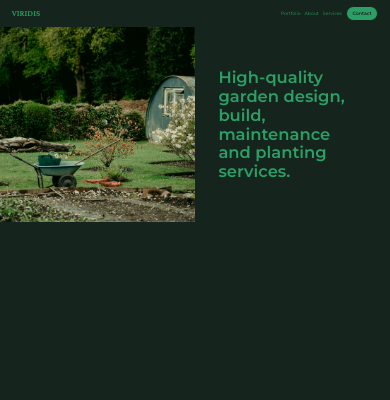
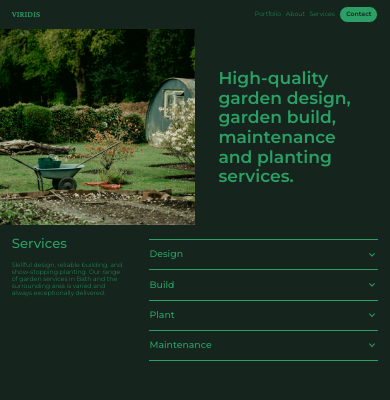
Before and after one commit to Benpeake/viridis-site, a plain HTML site: page index.html in a window 390 px wide. Drawn offline with nearby package versions, Linux system fonts and the light colour scheme.

Commit message:
basic accordion logic and styles

```diff
--- a/css/style.css
+++ b/css/style.css
@@ -35,8 +35,23 @@ padding: 0;
 }
 
 h1{
-    font-size: 4.2vw;
+    font-size: 4.4vw;
     font-weight: 600;
+}
+
+h2{
+    font-size: 3.4vw;
+    font-weight: 500;
+}
+
+h3{
+    font-size: 2.4vw;
+    font-weight: 500;
+}
+
+p{
+    font-size: 1.6vw;
+    font-weight: 300;
 }
 
 /* section styles  */
@@ -58,7 +73,7 @@ nav{
 .nav-right{
     display: flex;
     font-size: 1.2vw;
-    gap: 1vw;
+    gap: 1.2vw;
     align-items: center;
 }
 
@@ -89,3 +104,39 @@ nav{
     align-items: center;
     padding: 0 6vw;
 }
+
+.services-section{
+    display: grid;
+    grid-template-columns:1fr 2fr;
+    padding: 0 3vw;
+    gap: 6vw;
+}
+
+.accordion-container{
+    margin-top: 4vw;
+}
+
+.accordion-item{
+    border-top: solid 0.3vw;
+    border-bottom: solid 0.3vw;
+    display: flex;
+    justify-content: space-between;
+    align-items: center;
+    margin: -0.3vw 0;
+}
+
+.accordion-content{
+    display: none;
+}
+
+.active{
+    display: block;
+}
+
+.expand-icon{
+    width: 3.2vw;
+}
+
+.expand-icon:hover{
+    cursor: pointer;
+}
--- a/index.html
+++ b/index.html
@@ -19,6 +19,7 @@
     <link rel="preconnect" href="https://fonts.googleapis.com">
     <link rel="preconnect" href="https://fonts.gstatic.com" crossorigin>
     <link href="https://fonts.googleapis.com/css2?family=Crimson+Pro:wght@200;300;400;500;600;700;800;900&family=Montserrat:ital,wght@0,100;0,200;0,300;0,400;0,500;0,600;0,700;0,800;0,900;1,100;1,200;1,300;1,400;1,500;1,600;1,700;1,800;1,900&display=swap" rel="stylesheet">
+    <link rel="stylesheet" href="https://fonts.googleapis.com/css2?family=Material+Symbols+Outlined:opsz,wght,FILL,GRAD@20..48,100..700,0..1,-50..200" />
 
     <title>Viridis | Garden Design in Bath</title>
 
@@ -41,10 +42,54 @@
         <main>
             <section class="landing-section">
                 <div class="la-left">
-                    <img class="hero-img" src="images/viridis_garden_hero.-1jpg.jpg" alt="logo">
+                    <img class="hero-img" src="images/viridis_garden_hero.-1jpg.jpg" alt="gardening">
                 </div>
                 <div class="la-right">
-                    <h1>High-quality garden design, build, maintenance and planting services.</h1>
+                    <h1>High-quality garden design, garden build, maintenance and planting services.</h1>
+                </div>
+            </section>
+            <section class="services-section">
+                <div class="services-left">
+                    <h2>Services</h2>
+                    <p>Skillful design, reliable building, and show-stopping planting. Our range of garden services in Bath and the surrounding area is varied and always exceptionally delivered.</p>
+                </div>
+                <div class="accordion-container">
+                    <div class="accordion-section">
+                        <div class="accordion-item">
+                            <h3>Design</h3>
+                            <img class="expand-icon" src="images/expand_icon.svg" alt="expand icon">
+                        </div>
+                        <div class="accordion-content">
+                            <p>Details about Service 1.</p>
+                        </div>
+                    </div>
+                    <div class="accordion-section">
+                        <div class="accordion-item">
+                            <h3>Build</h3>
+                            <img class="expand-icon" src="images/expand_icon.svg" alt="expand icon">
+                        </div>
+                        <div class="accordion-content">
+                            <p>Details about Service 2.</p>
+                        </div>
+                    </div>
+                    <div class="accordion-section">
+                        <div class="accordion-item">
+                            <h3>Plant</h3>
+                            <img class="expand-icon" src="images/expand_icon.svg" alt="expand icon">
+                        </div>
+                        <div class="accordion-content">
+                            <p>Details about Service 3.</p>
+                        </div>
+                    </div>
+                    <div class="accordion-section">
+                        <div class="accordion-item">
+                            <h3>Maintenance</h3>
+                            <img class="expand-icon" src="images/expand_icon.svg" alt="expand icon">
+                        </div>
+                        <div class="accordion-content">
+                            <p>Details about Service 4.</p>
+                        </div>
+                    </div>
                 </div>
             </section>
         </main>
--- a/js/index.js
+++ b/js/index.js
@@ -0,0 +1,15 @@
+// accordion logic
+const accordionItems = document.querySelectorAll('.accordion-section');
+
+accordionItems.forEach(item => {
+    const expandIcon = item.querySelector('.expand-icon');
+    const accordContent = item.querySelector('.accordion-content');
+
+    expandIcon.addEventListener('click', function () {
+        accordContent.classList.toggle('active');
+        const newSrc = accordContent.classList.contains('active')
+        ? 'images/remove_icon.svg'
+        : 'images/expand_icon.svg';
+        expandIcon.src = newSrc;
+    });
+});
```
Also changed, not shown: images/expand_icon.svg (added), images/remove_icon.svg (added), 2 other files.
